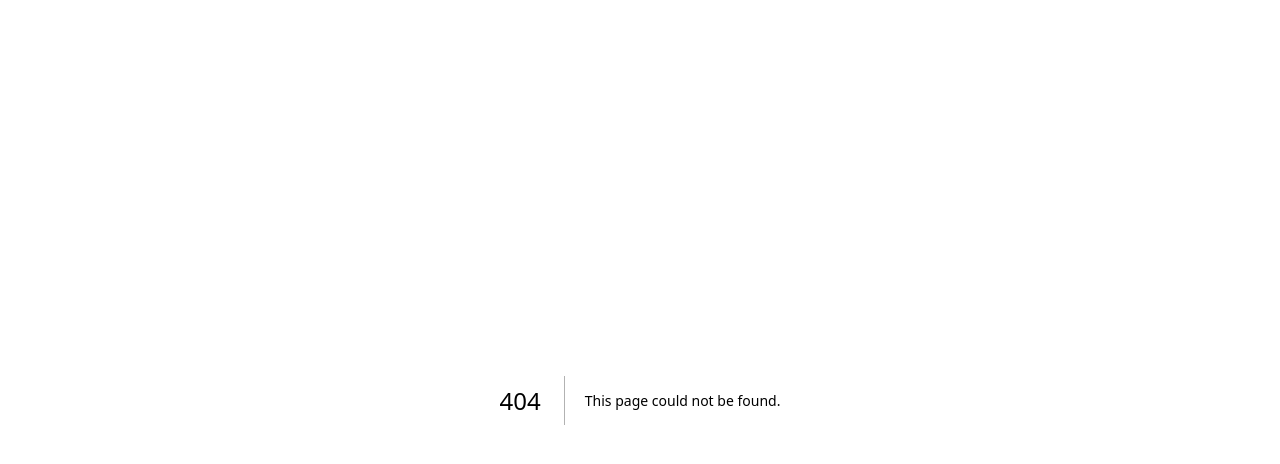
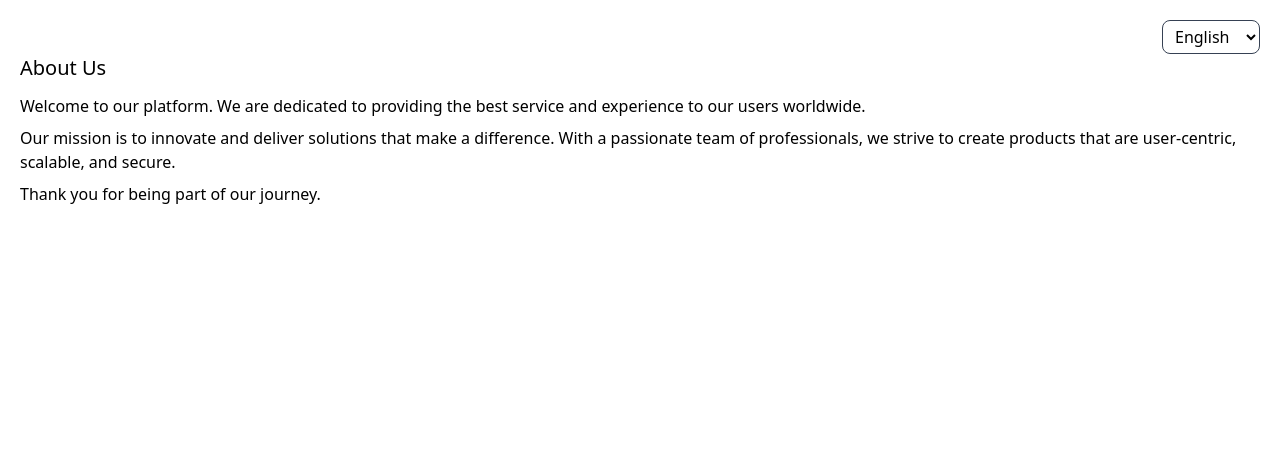
Before and after one commit to Arham11/frontennd-system-design, a Next.js app in the folder LLD/: page /multi-lingual in a window 1280 px wide. Before the commit this address had no page. Shown: the top 464 px of the page. Built offline with nearby package versions, Linux system fonts and the light colour scheme.

Commit message:
LLD: multi language support

```diff
--- a/LLD/src/app/layout.tsx
+++ b/LLD/src/app/layout.tsx
@@ -13,7 +13,7 @@ export default function RootLayout({
 }>) {
   return (
     <html lang="en">
-      <body className="min-h-full flex flex-col">{children}</body>
+      <body className="min-h-full p-5">{children}</body>
     </html>
   );
 }
--- /dev/null
+++ b/LLD/src/app/multi-lingual/page.tsx
@@ -0,0 +1,38 @@
+"use client";
+
+import { useState } from "react";
+import { Locale, translations } from "@/utils";
+
+function Page() {
+  const [lang, setLang] = useState<Locale>("en");
+  const data = translations[lang];
+
+  function handleSelect(e) {
+    setLang(e.target.value);
+  }
+
+  return (
+    <div>
+      <div className="text-right">
+        <select
+          value={lang}
+          onChange={handleSelect}
+          className="py-1 px-2 border border-gray-700 rounded-lg"
+        >
+          <option value={"en"}>English</option>
+          <option value={"hi"}>Hindi</option>
+          <option value={"es"}>Spanish</option>
+          <option value={"ru"}>Russian</option>
+        </select>
+      </div>
+      <div>
+        <h1 className="text-xl mb-3">{data.title}</h1>
+        <p className="mb-2">{data.description}</p>
+        <p className="mb-2">{data.content}</p>
+        <p>{data.thankyou}</p>
+      </div>
+    </div>
+  );
+}
+
+export default Page;
--- a/LLD/src/app/page.tsx
+++ b/LLD/src/app/page.tsx
@@ -3,9 +3,14 @@ import Link from "next/link";
 export default function Home() {
   return (
     <div>
-      <h1>Low Level Design</h1>
+      <h1 className="text-3xl text-gray-700 mb-5">Low Level Design</h1>
       <div>
-        <Link href={"/shimmer"}>Shimmer UI</Link>
+        <div className="pb-3">
+          <Link href={"/shimmer"}>Shimmer UI</Link>
+        </div>
+        <div>
+          <Link href={"/multi-lingual"}>Multilingual UI</Link>
+        </div>
       </div>
     </div>
   );
--- /dev/null
+++ b/LLD/src/utils.ts
@@ -0,0 +1,40 @@
+export type Locale = "en" | "hi" | "es" | "ru";
+
+export interface IItranslationsContent {
+  title: string;
+  description: string;
+  content: string;
+  thankyou: string;
+}
+export type ItranslationsLang = Record<Locale, IItranslationsContent>;
+
+export const translations: ItranslationsLang = {
+  en: {
+    title: "About Us",
+    description:
+      "Welcome to our platform. We are dedicated to providing the best service and experience to our users worldwide.",
+    content: `Our mission is to innovate and deliver solutions that make a difference. With a passionate team of professionals, we strive to create products that are user-centric, scalable, and secure.`,
+    thankyou: "Thank you for being part of our journey.",
+  },
+  hi: {
+    title: "हमारे बारे में",
+    description:
+      "हमारे प्लेटफॉर्म में आपका स्वागत है। हम विश्वव्यापी अपने उपयोगकर्ताओं के लिए सर्वोत्तम सेवा और अनुभव प्रदान करने के लिए समर्पित हैं।",
+    content: `हमारा लक्ष्य नवाचार करना और ऐसे समाधान प्रदान करना है जो फर्क लाएं। पेशेवरों की एक भावुक टीम के साथ, हम ऐसे उत्पाद बनाने का प्रयास करते हैं जो उपयोगकर्ता-केंद्रित, मापनीय और सुरक्षित हों।`,
+    thankyou: "हमारी यात्रा का हिस्सा बनने के लिए धन्यवाद।",
+  },
+  es: {
+    title: "Sobre Nosotros",
+    description:
+      "Bienvenido a nuestra plataforma. Estamos dedicados a proporcionar el mejor servicio y experiencia a nuestros usuarios en todo el mundo.",
+    content: `Nuestra misión es innovar y entregar soluciones que marquen la diferencia. Con un equipo apasionado de profesionales, nos esforzamos por crear productos que sean centrados en el usuario, escalables y seguros.`,
+    thankyou: "Gracias por ser parte de nuestro viaje.",
+  },
+  ru: {
+    title: "О нас",
+    description:
+      "Добро пожаловать на нашу платформу. Мы посвящены предоставлению наилучшего сервиса и опыта нашим пользователям во всем мире.",
+    content: `Наша миссия - инновировать и предоставлять решения, которые имеют значение. С увлеченной командой профессионалов мы стремимся создавать продукты, которые ориентированы на пользователя, масштабируемы и безопасны.`,
+    thankyou: "Спасибо, что являетесь частью нашего пути.",
+  },
+};
```
